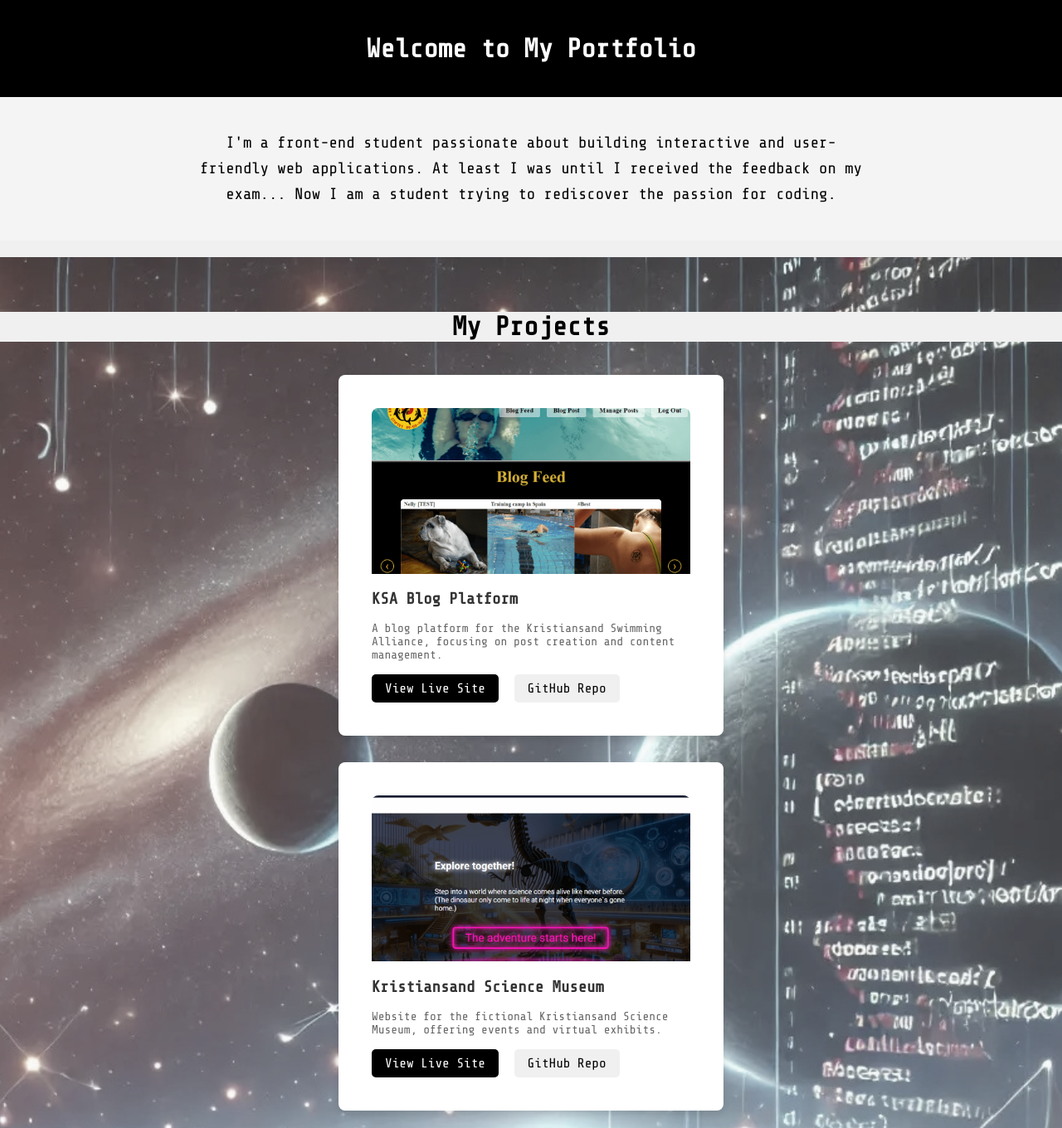
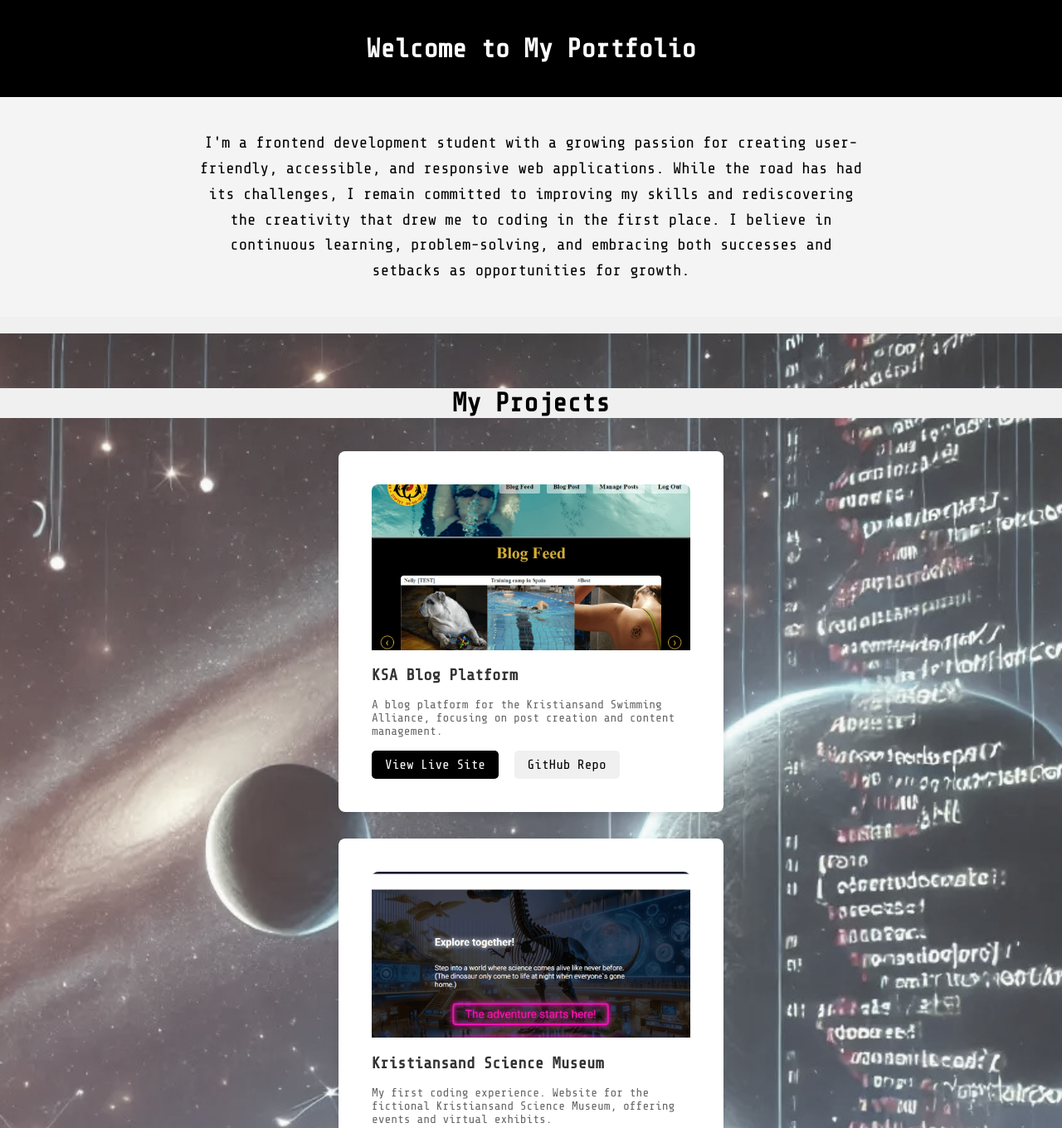
Before and after one commit to Entav78/Home-page, a plain HTML site: page index.html in a window 1280 px wide. Shown: the top 1360 px of the page at 83% size. Drawn offline with nearby package versions, Linux system fonts and the light colour scheme.

Commit message:
about me update

```diff
--- a/index.html
+++ b/index.html
@@ -11,7 +11,7 @@
         <h1>Welcome to My Portfolio</h1>
     </header>
     <section class="about-me">
-        <p>I'm a front-end student passionate about building interactive and user-friendly web applications. At least I was until I received the feedback on my exam... Now I am a student trying to rediscover the passion for coding.</p>
+        <p>I'm a frontend development student with a growing passion for creating user-friendly, accessible, and responsive web applications. While the road has had its challenges, I remain committed to improving my skills and rediscovering the creativity that drew me to coding in the first place. I believe in continuous learning, problem-solving, and embracing both successes and setbacks as opportunities for growth.</p>
     </section>
     <section class="my-projects">
         <h2>My Projects</h2>
@@ -38,7 +38,7 @@
                   </div>
                   <div class="project-details">
                     <h3>Kristiansand Science Museum</h3>
-                    <p>Website for the fictional Kristiansand Science Museum, offering events and virtual exhibits.</p>
+                    <p>My first coding experience. Website for the fictional Kristiansand Science Museum, offering events and virtual exhibits.</p>
                     <div class="project-links">
                       <a href="https://entav78.github.io/Semester-Project-1-Hilde-Vatne/" class="btn live-site">View Live Site</a>
                       <a href="https://github.com/Entav78/Semester-Project-1-Hilde-Vatne.git" class="btn github-repo">GitHub Repo</a>
```
